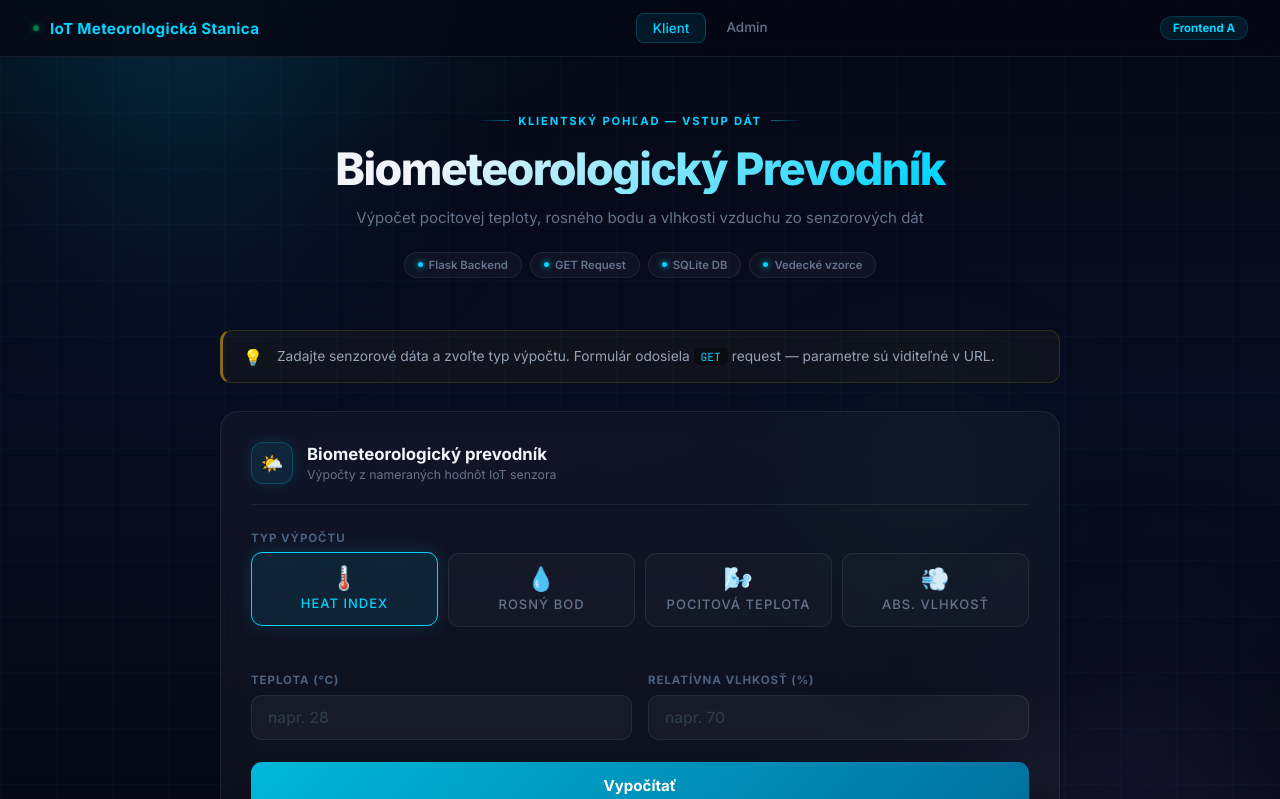
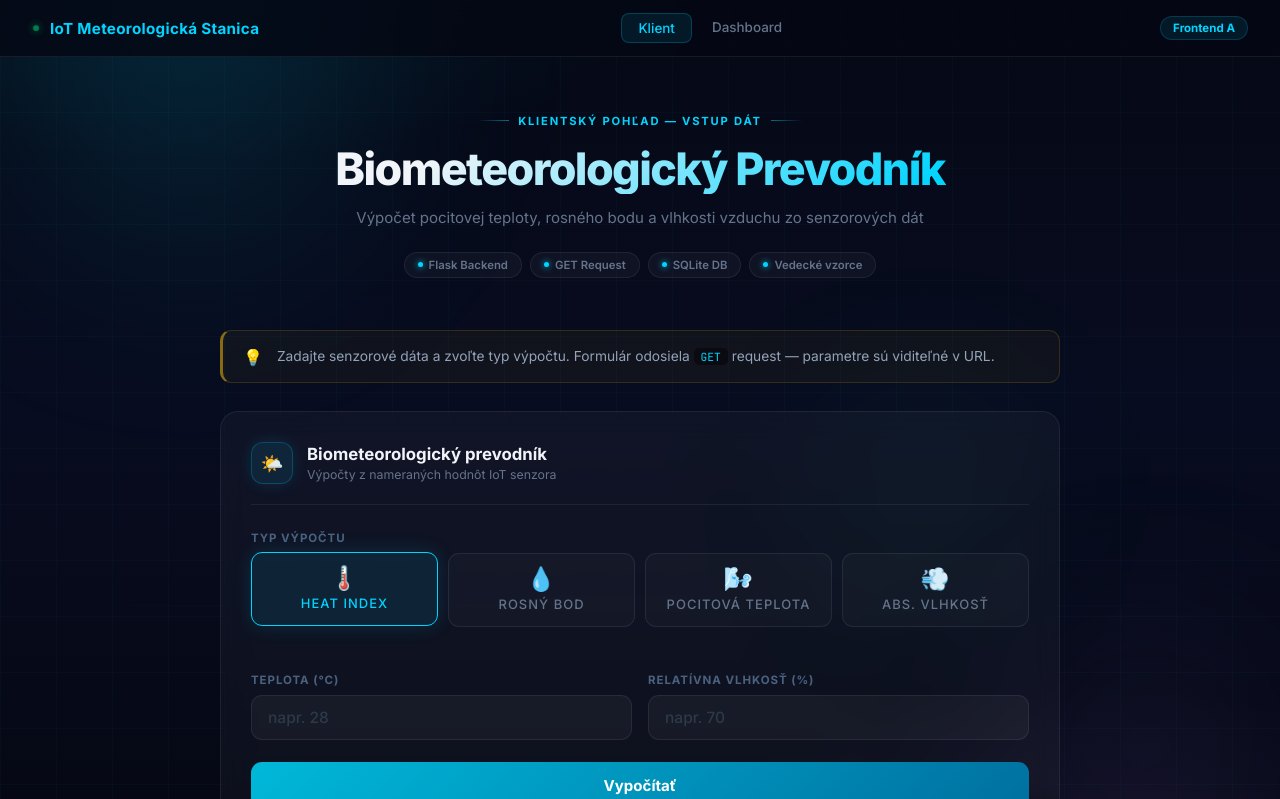
Before and after one commit to SamuelStefan01/simple-iot-web-app, a Flask app: page / in a window 1280 px wide. Shown: the top 799 px of the page. Run offline with Flask 3, Linux system fonts and the light colour scheme; data that the repository does not hold is empty.

Commit message:
feat: admin-client frontend fix

```diff
--- a/app.py
+++ b/app.py
@@ -7,7 +7,7 @@ Tema projektu: IoT meteorologicka stanica
   - Prijima namerané hodnoty zo senzorov (teplota, tlak, rychlost vetra)
   - Prevadza fyzikalne jednotky medzi rozlichnymi sustavami
   - Uklada historiu prevodov do suboru prevody.json
-  - Poskytuje REST API pre klientsky dashboard (Frontend B)
+  - Poskytuje REST API pre admin dashboard (Frontend B)
 
 Autor: Samuel Stefan
 Predmet: Internet veci
@@ -107,7 +107,7 @@ def nacitaj_vsetky_vypocty():
 
 
 # ============================================================================
-# ROUTE 1: Hlavna stranka (Frontend A - Administracny)
+# ROUTE 1: Hlavna stranka (Frontend A - Vypocet a prevody)
 # URL: /
 # ============================================================================
 
@@ -286,13 +286,13 @@ def statistiky():
 
 
 # ============================================================================
-# ROUTE 6: Frontend B (Klientsky/IoT pohlad)
-# URL: /klient
+# ROUTE 6: Frontend B (Admin/Dashboard pohlad)
+# URL: /dashboard
 # ============================================================================
 
-@app.route("/klient")
-def klientsky_pohlad():
-    """Zobrazi Frontend B - klientsky/IoT pohlad."""
+@app.route("/dashboard")
+def adminský_pohlad():
+    """Zobrazi Frontend B - administracny pohlad."""
     return render_template("frontend_b.html")
 
 
@@ -459,7 +459,7 @@ if __name__ == "__main__":
     print("IoT Backend Server bezi!")
     print("=" * 60)
     print("   Frontend A (Admin):       http://localhost:5000/")
-    print("   Frontend B (Klient):      http://localhost:5000/klient")
+    print("   Frontend B (Admin):        http://localhost:5000/admin")
     print("   API Historia:             http://localhost:5000/api/historia")
     print("   API Statistiky:           http://localhost:5000/api/statistiky")
     print("   IoT Endpoint:             http://localhost:5000/iot/odosli?teplota=22&vlhkost=60")
--- a/templates/frontend_a.html
+++ b/templates/frontend_a.html
@@ -209,7 +209,7 @@
         </div>
         <div class="topbar-nav">
             <a href="/" class="nav-link active">Klient</a>
-            <a href="/klient" class="nav-link">Admin</a>
+            <a href="/dashboard" class="nav-link">Dashboard</a>
         </div>
         <span class="topbar-badge">Frontend A</span>
     </nav>
--- a/templates/frontend_b.html
+++ b/templates/frontend_b.html
@@ -170,7 +170,7 @@
         </div>
         <div class="topbar-nav">
             <a href="/" class="nav-link">Klient</a>
-            <a href="/klient" class="nav-link active">Admin</a>
+            <a href="/dashboard" class="nav-link active">Dashboard</a>
         </div>
         <div class="topbar-right">
             <span id="topbarStatus">Načítavam...</span>
```
